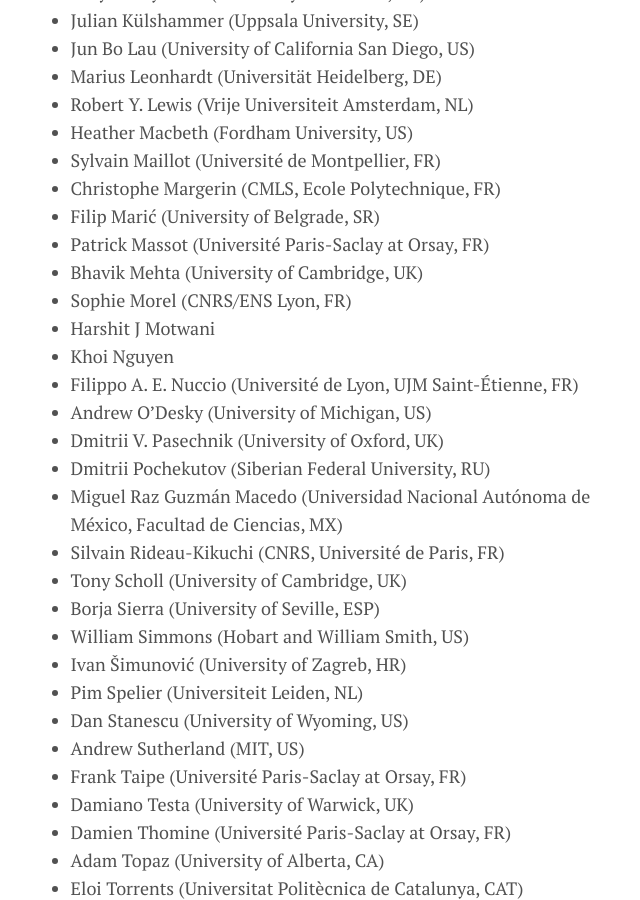
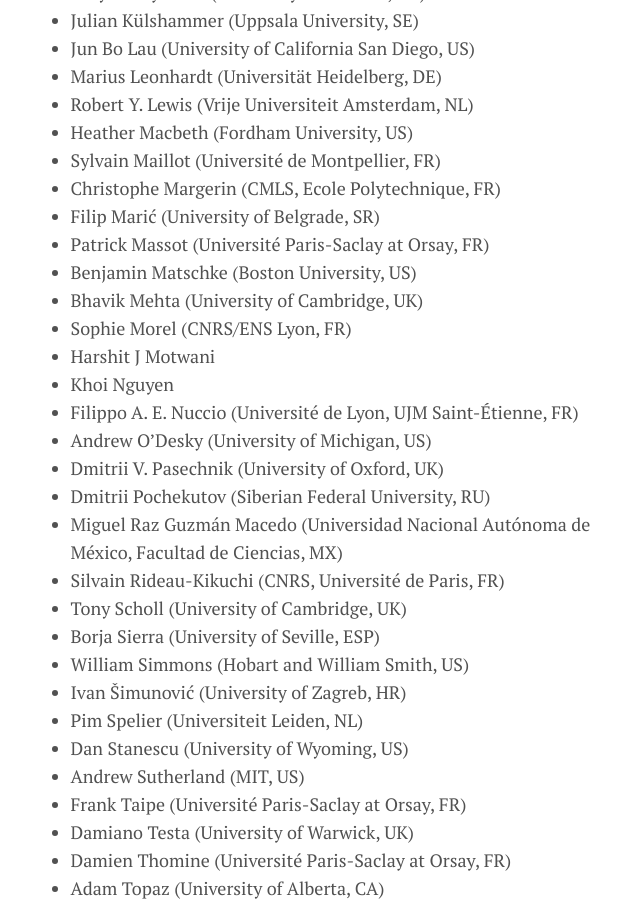
Before and after one commit to leanprover-community/lftcm2020, a Jekyll site: the page built from docs/participants.md, in a window 1280 px wide and 900 px high, scrolled down 1338 px. Shown: the whole window, without its empty margins (302-942 px from the left). Built offline with Jekyll 4.4.1, drawn with Linux system fonts in a browser that asks for light colours.

Commit message:
Update participants.md

```diff
--- a/docs/participants.md
+++ b/docs/participants.md
@@ -63,6 +63,7 @@
 * Christophe Margerin (CMLS, Ecole Polytechnique, FR)
 * Filip Marić (University of Belgrade, SR)
 * Patrick Massot (Université Paris-Saclay at Orsay, FR)
+* Benjamin Matschke (Boston University, US)
 * Bhavik Mehta (University of Cambridge, UK)
 * Sophie Morel (CNRS/ENS Lyon, FR)
 * Harshit J Motwani
```
